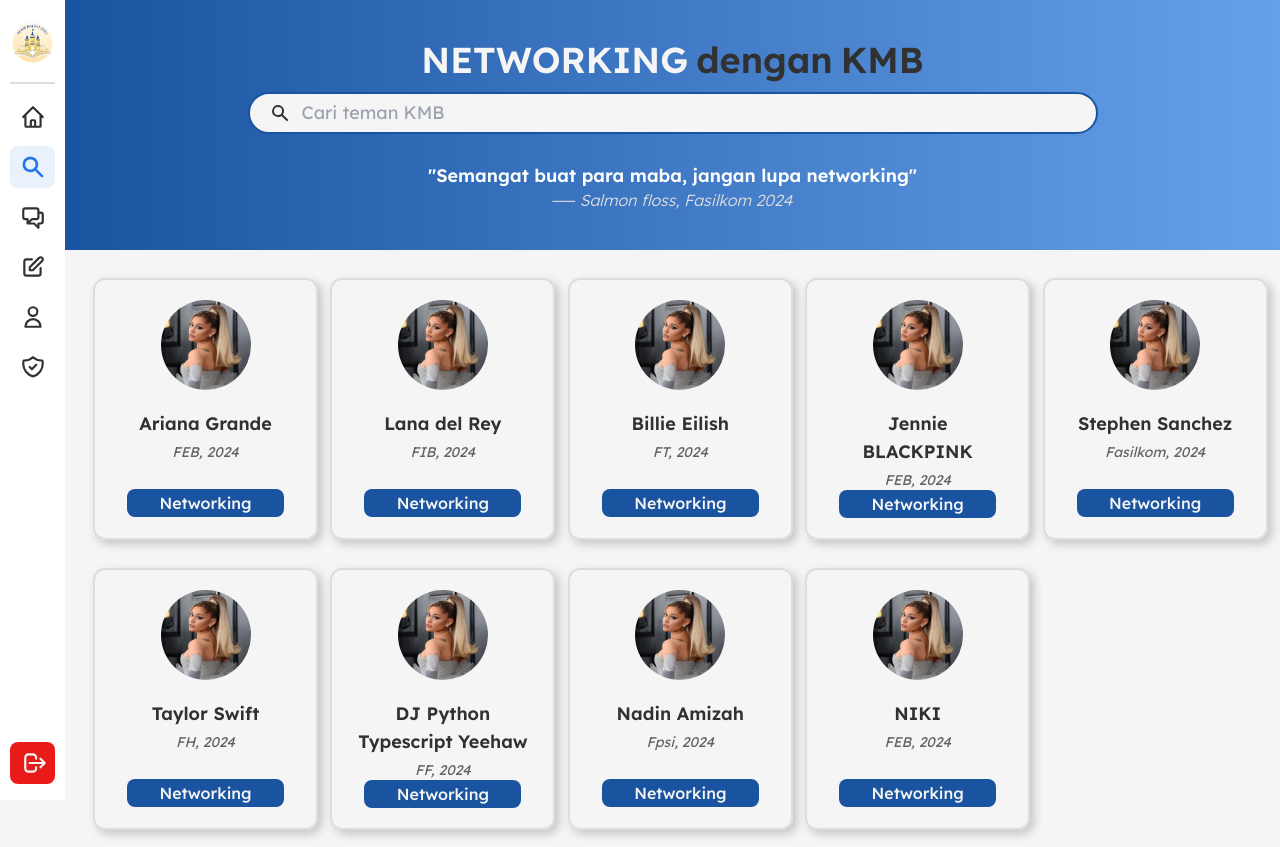
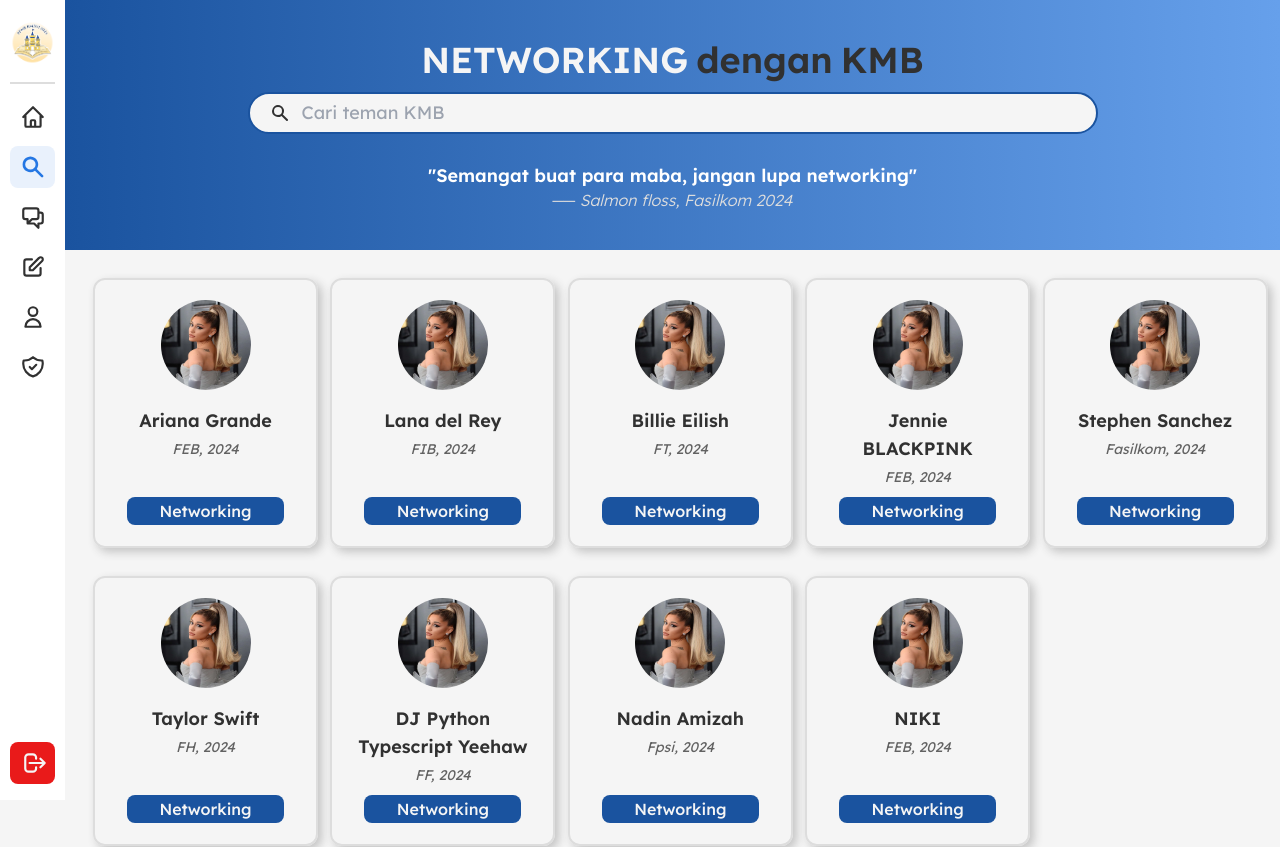
Before and after one commit to ppmb-kmbui/fe-ppmb-2025, a Next.js app: page /cari in a window 1280 px wide. Shown: the top 847 px of the page. Built offline with nearby package versions, Linux system fonts and the light colour scheme; no server answers.

Commit message:
style: adjust card text size

```diff
--- a/src/components/ui/card/UserCard.tsx
+++ b/src/components/ui/card/UserCard.tsx
@@ -15,7 +15,7 @@ export const UserCard: React.FC<CardProps> = ({
     const router = useRouter();
 
     return (
-        <div className="flex flex-col justify-between border-ppmb-100 border-[2px] px-2 py-4 md:py-5 md:px-6 rounded-xl min-h-[240px] lg:min-h-[260px] min-w-[175px] lg:min-w-[225px] shadow-ppmb-200 shadow-custom">
+        <div className="flex flex-col justify-between border-ppmb-100 border-[2px] px-3 py-4 md:py-5 md:px-6 rounded-xl min-h-[240px] lg:min-h-[270px] min-w-[175px] lg:min-w-[225px] shadow-ppmb-200 shadow-custom">
             <div className="flex h-[45%] items-center justify-center">
                 <div className="h-[75px] w-[75px] md:h-[90px] md:w-[90px] flex">
                     <Image
@@ -28,7 +28,7 @@ export const UserCard: React.FC<CardProps> = ({
                 </div>
             </div>
 
-            <div className="flex flex-col justify-start items-center gap-1 mt-5 h-[40%] text-center ">
+            <div className="flex flex-col justify-start items-center gap-1 mt-4 mb-2 h-[40%] text-center ">
                 <text className="font-semibold md:text-lg leading-none">{name}</text>
                 <text className="text-xs md:text-sm italic text-ppmb-600">{faculty}</text>
             </div>
```
